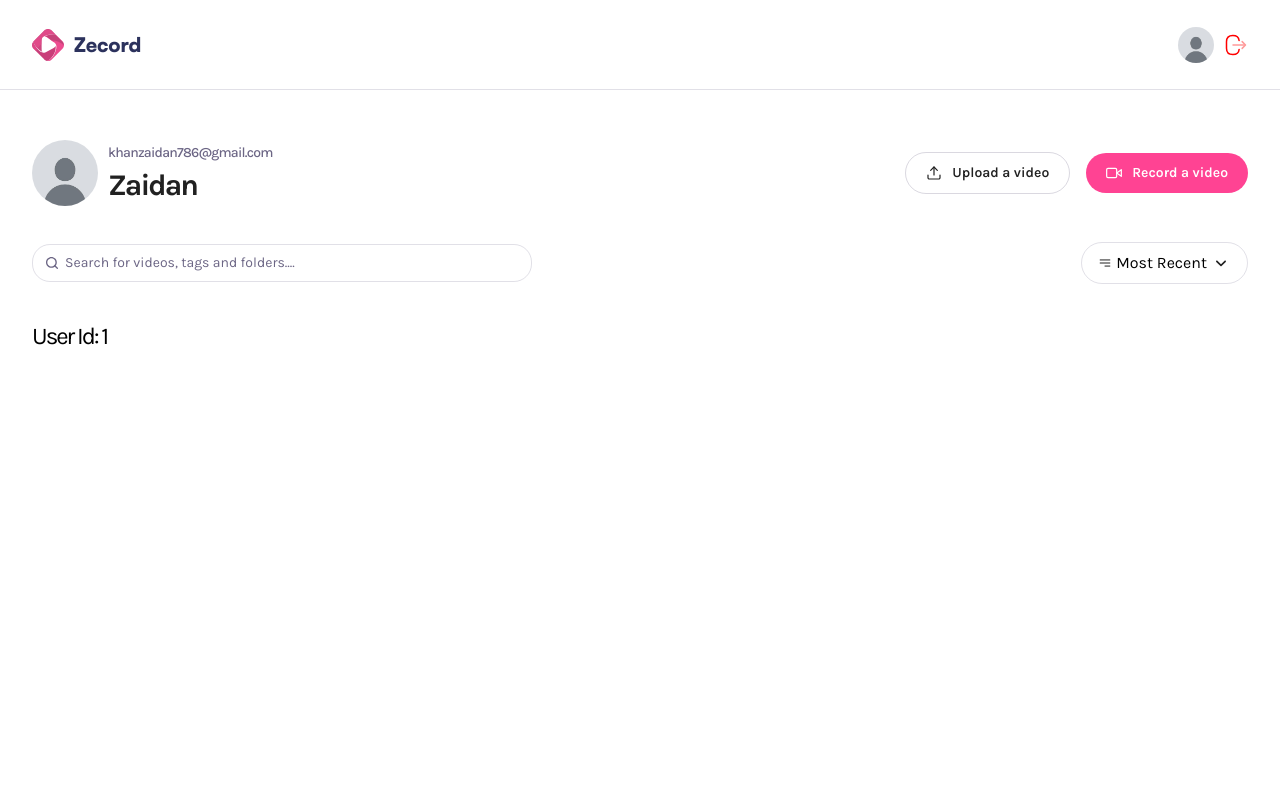
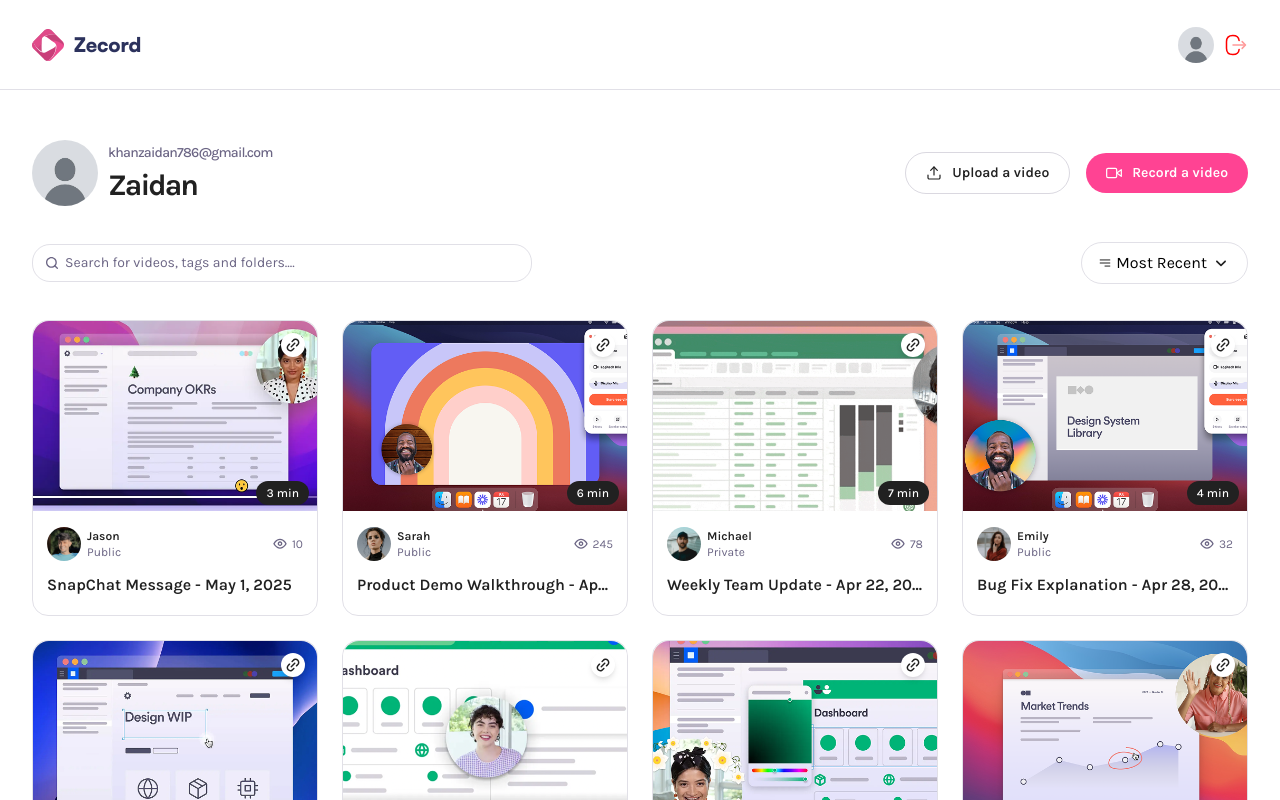
Before and after one commit to igniteking/zecord, a Next.js app: page /profile/1 in a window 1280 px wide. Shown: the top 800 px of the page. Built offline with nearby package versions, Linux system fonts and the light colour scheme.

Commit message:
profile page cards

```diff
--- a/app/(root)/page.tsx
+++ b/app/(root)/page.tsx
@@ -7,9 +7,11 @@ const Page = () => {
   return (
     <main className="wrapper page">
       <Header subHeader={"Public Library"} title={"All Videos"} />
-      {dummyCards.map((card) => (
-        <VideoCard {...card} />
-      ))}
+      <section className="video-grid">
+        {dummyCards.map((card) => (
+          <VideoCard key={card.id} {...card} />
+        ))}
+      </section>
     </main>
   );
 };
--- a/app/(root)/profile/[id]/page.tsx
+++ b/app/(root)/profile/[id]/page.tsx
@@ -1,4 +1,6 @@
 import Header from "@/components/Header";
+import VideoCard from "@/components/VideoCard";
+import { dummyCards } from "@/constants";
 import React from "react";
 
 const page = async ({ params }: ParamsWithSearch) => {
@@ -11,7 +13,11 @@ const page = async ({ params }: ParamsWithSearch) => {
         title={"Zaidan"}
         userImg="/assets/images/dummy.jpg"
       ></Header>
-      <h1 className="text-2xl font-karla">User Id: {id}</h1>
+      <section className="video-grid">
+        {dummyCards.map((card) => (
+          <VideoCard key={card.id} {...card} />
+        ))}
+      </section>
     </div>
   );
 };
```
